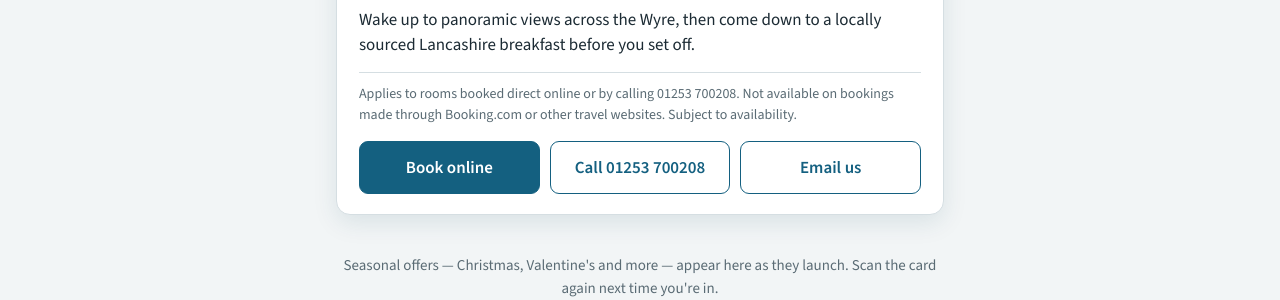
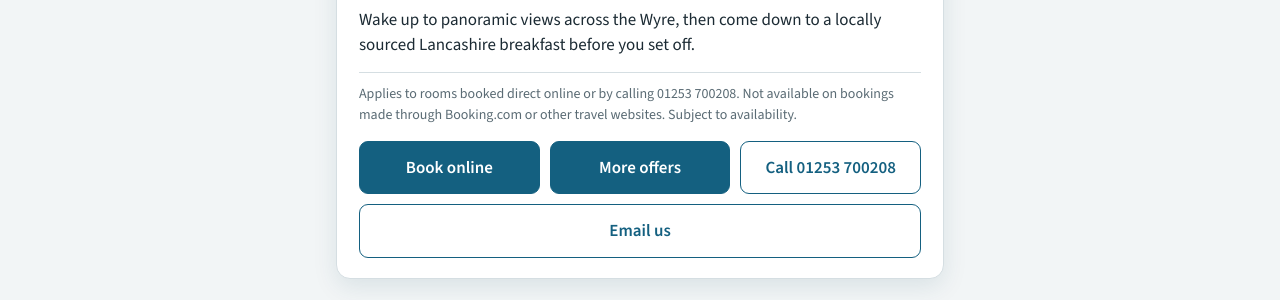
Before and after one commit to nigeltaziker-stack/shard-offers, a plain HTML site: page index.html in a window 1280 px wide. Shown: the part 500-800 px from the top of the page. Drawn offline with nearby package versions, Linux system fonts and the light colour scheme.

Commit message:
Add More offers button

```diff
--- a/index.html
+++ b/index.html
@@ -119,7 +119,7 @@ c-164 -112 -341 137 -269 378 41 134 148 193 235 129z M3355 3179 c-133 -17 -225 -
     <p>Wake up to panoramic views across the Wyre, then come down to a locally sourced Lancashire breakfast before you set off.</p>
     <div class="terms">Applies to rooms booked direct online or by calling 01253 700208. Not available on bookings made through Booking.com or other travel websites. Subject to availability.</div>
     <div class="actions">
-      <a class="btn primary" href="https://secure.hotels.uk.com/offers/offers-mvc.php?HotelID=5608&banner=&token=91f2284051fdd15944c8ea467969f827">Book online</a>
+      <a class="btn primary" href="https://secure.hotels.uk.com/offers/offers-mvc.php?HotelID=5608&banner=&token=91f2284051fdd15944c8ea467969f827">Book online</a> <a class="btn primary" href="https://secure.hotels.uk.com/offers/offers-mvc.php?HotelID=5608&banner=&token=91f2284051fdd15944c8ea467969f827">More offers</a>
       <a class="btn" href="tel:+441253700208">Call 01253 700208</a>
       <a class="btn" href="mailto:info@shardriversideinn.co.uk?subject=Direct%20booking%20%E2%80%93%20free%20breakfast%20offer">Email us</a>
     </div>
```
